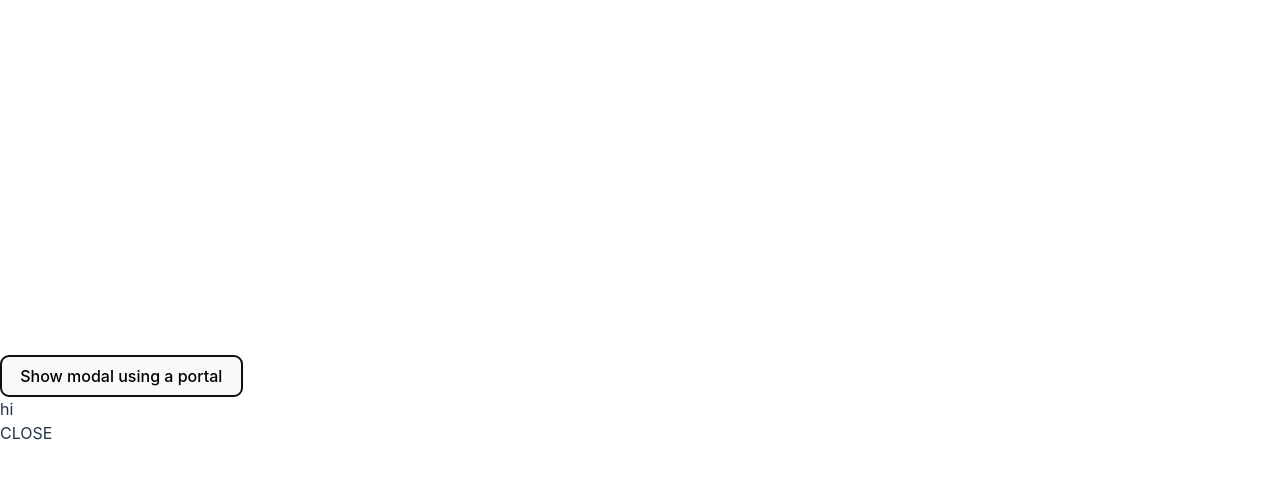
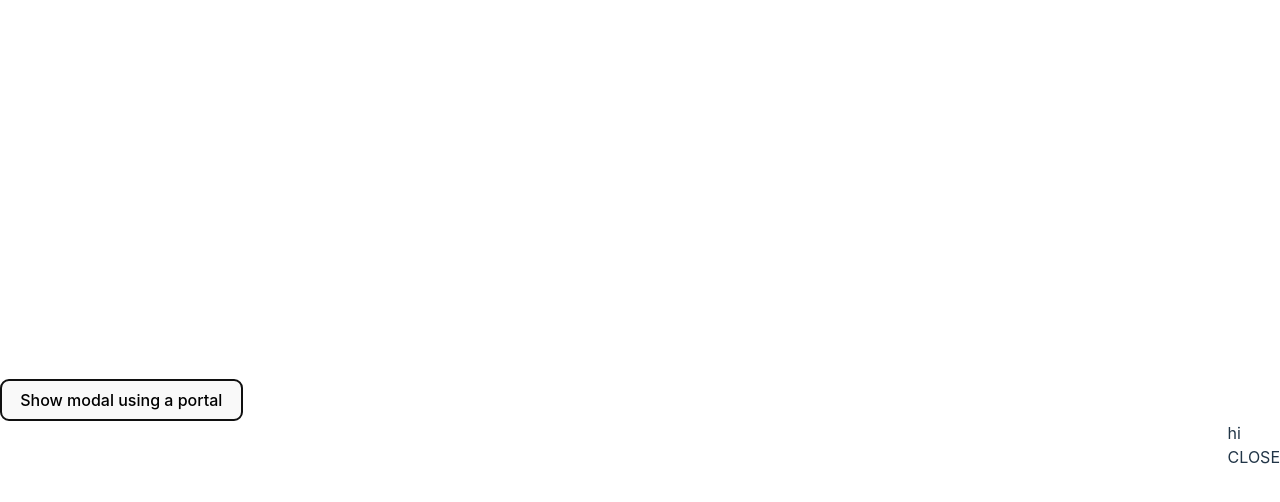
Before and after one commit to Eyosias5/vite-embed, a React (Vite) app: page / in a window 1280 px wide. Both pictures are taken after a click on the button "Show modal using a portal". Shown: the top 502 px of the page. Built offline with nearby package versions, Linux system fonts and the light colour scheme.

Commit message:
fix: made it absolute

```diff
--- a/src/App.jsx
+++ b/src/App.jsx
@@ -25,7 +25,7 @@ function App() {
         </button>
 
         {showModal && (
-          <div>
+          <div style={{ position: "absolute", right: 0 }}>
             <hi>hi</hi>
             <div onClick={() => setShowModal(false)}>CLOSE </div>
           </div>
```
